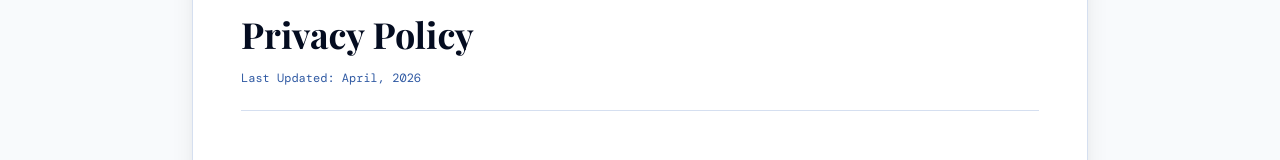
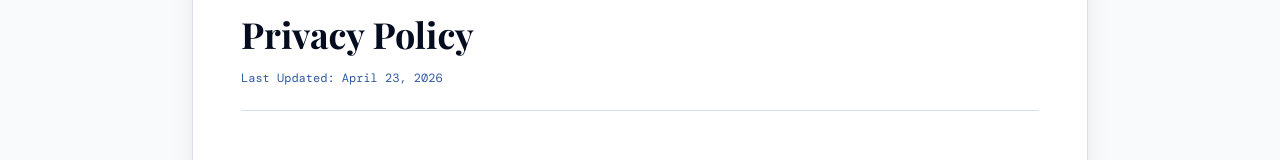
Before and after one commit to lasersolosbd/Parkes-at-Stonebridge-Microsite, a Next.js app: page /privacy in a window 1280 px wide. Shown: the part 212-372 px from the top of the page. Built offline with nearby package versions, Linux system fonts and the light colour scheme; a web font is replaced by a local one.

Commit message:
Update page.tsx

```diff
--- a/app/privacy/page.tsx
+++ b/app/privacy/page.tsx
@@ -3,8 +3,7 @@ import Footer from "@/components/Footer";
 import { Scale } from "lucide-react";
 
 export default function PrivacyPolicy() {
-  const currentYear = new Date().getFullYear();
-  const currentMonth = new Date().toLocaleString('en-US', { month: 'long' });
+  const currentDate = new Date().toLocaleDateString('en-US', { month: 'long', day: 'numeric', year: 'numeric' });
 
   return (
     <main className="min-h-screen bg-slate-50 text-navy-900">
@@ -17,7 +16,7 @@ export default function PrivacyPolicy() {
           <div className="mb-12 border-b border-navy-100 pb-6">
             <span className="inline-block font-mono text-[10px] tracking-[0.2em] uppercase text-gold-600 font-semibold mb-3">Compliance Portal</span>
             <h1 className="font-display text-4xl font-bold text-navy-950 mb-4">Privacy Policy</h1>
-            <p className="text-navy-500 font-mono text-xs">Last Updated: {currentMonth}, {currentYear}</p>
+            <p className="text-navy-500 font-mono text-xs">Last Updated: {currentDate}</p>
           </div>
 
           {/* Policy content */}
```
